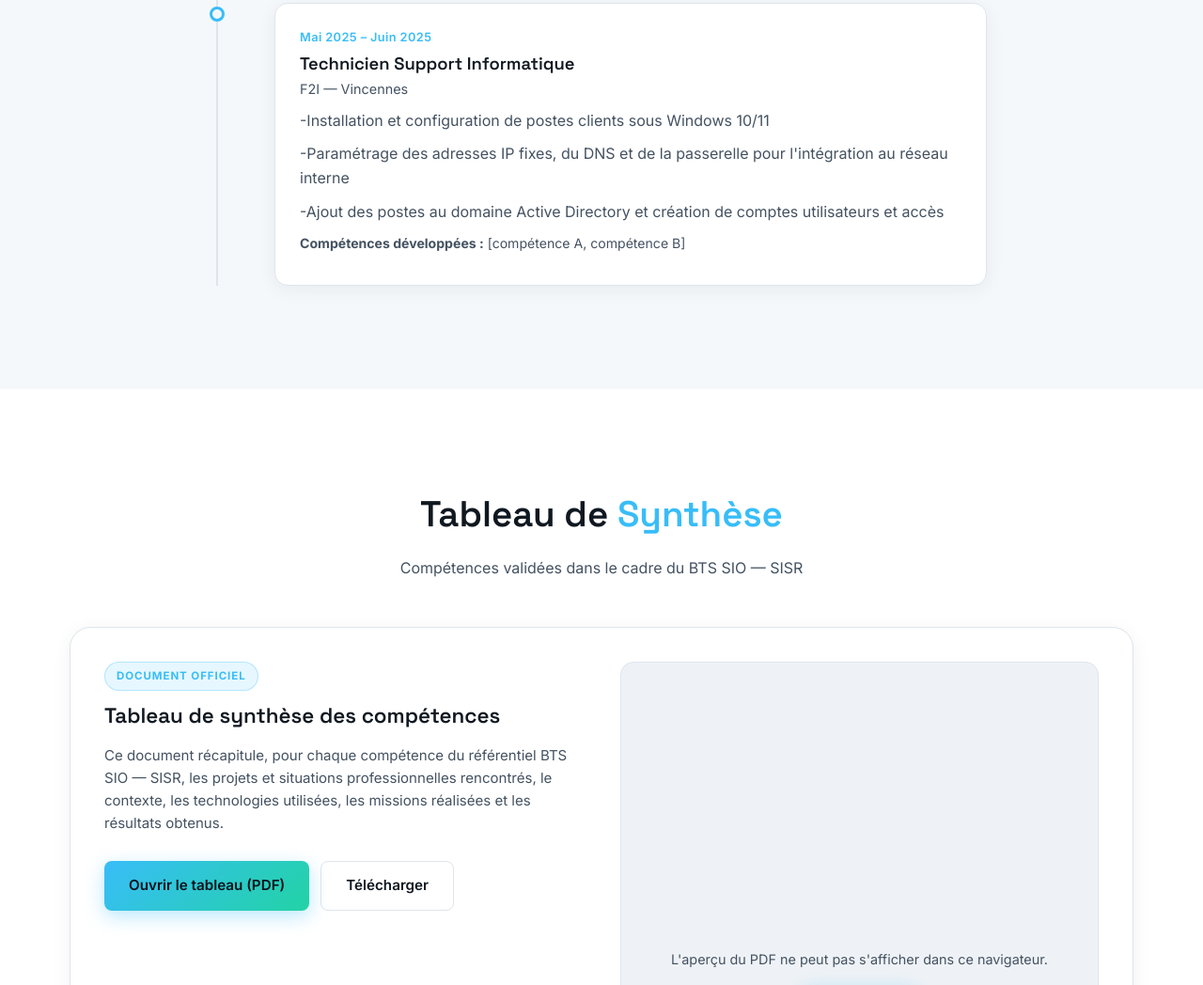
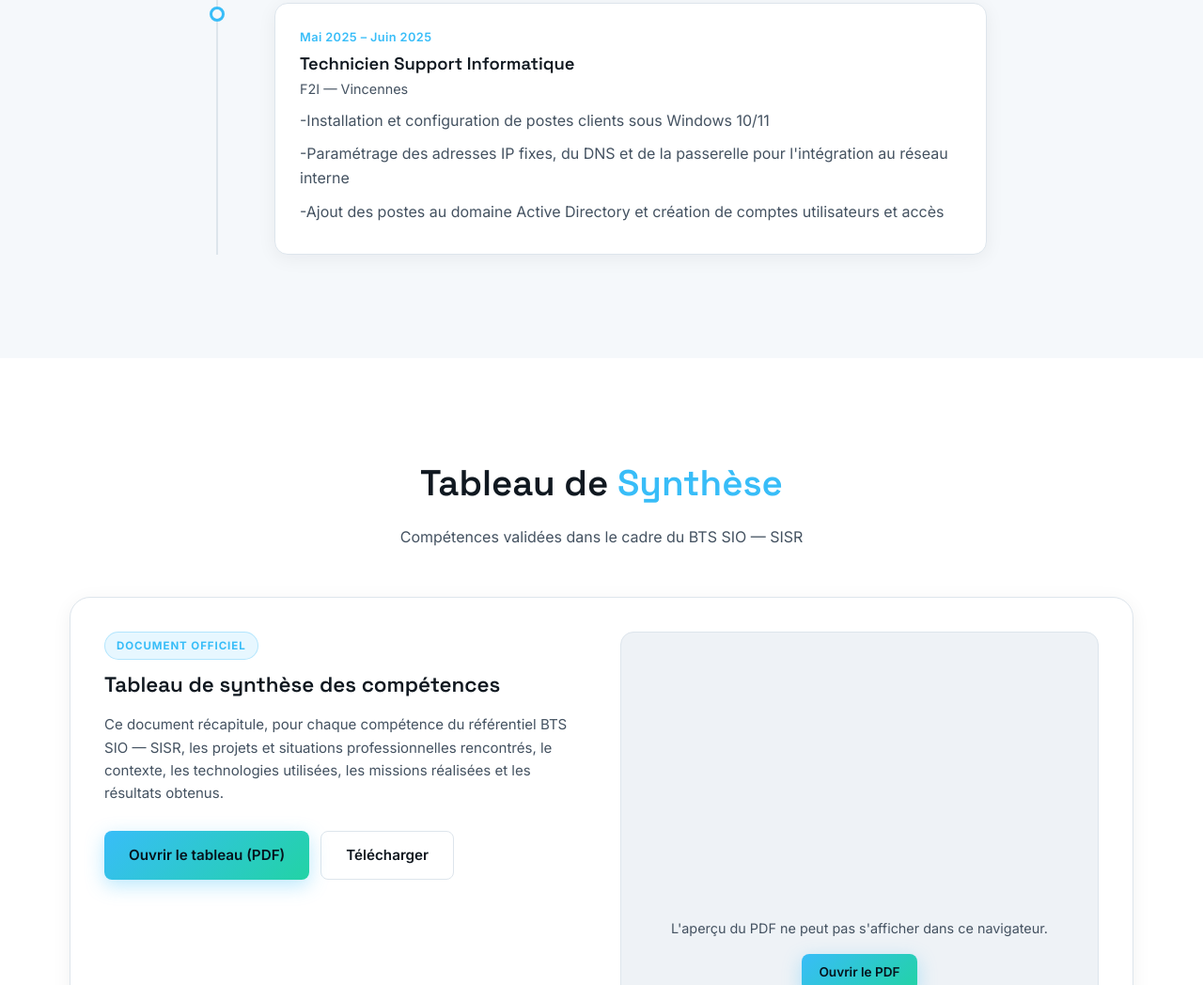
Before and after one commit to emmanuel963/portfolio, a plain HTML site: page index.html in a window 1280 px wide. Shown: the part 4476-5524 px from the top of the page at 94% size. Drawn offline with Linux system fonts and the light colour scheme.

Commit message:
mise a jour du portfolio

```diff
--- a/index.html
+++ b/index.html
@@ -347,7 +347,7 @@
               <p>-Ajout des postes au domaine Active Directory et création de comptes utilisateurs et accès</p>
               <div class="tag-list">
               </div>
-              <p class="timeline-skills"><strong>Compétences développées :</strong> [compétence A, compétence B]</p>
+
             </div>
           </div>
         </div>
```
